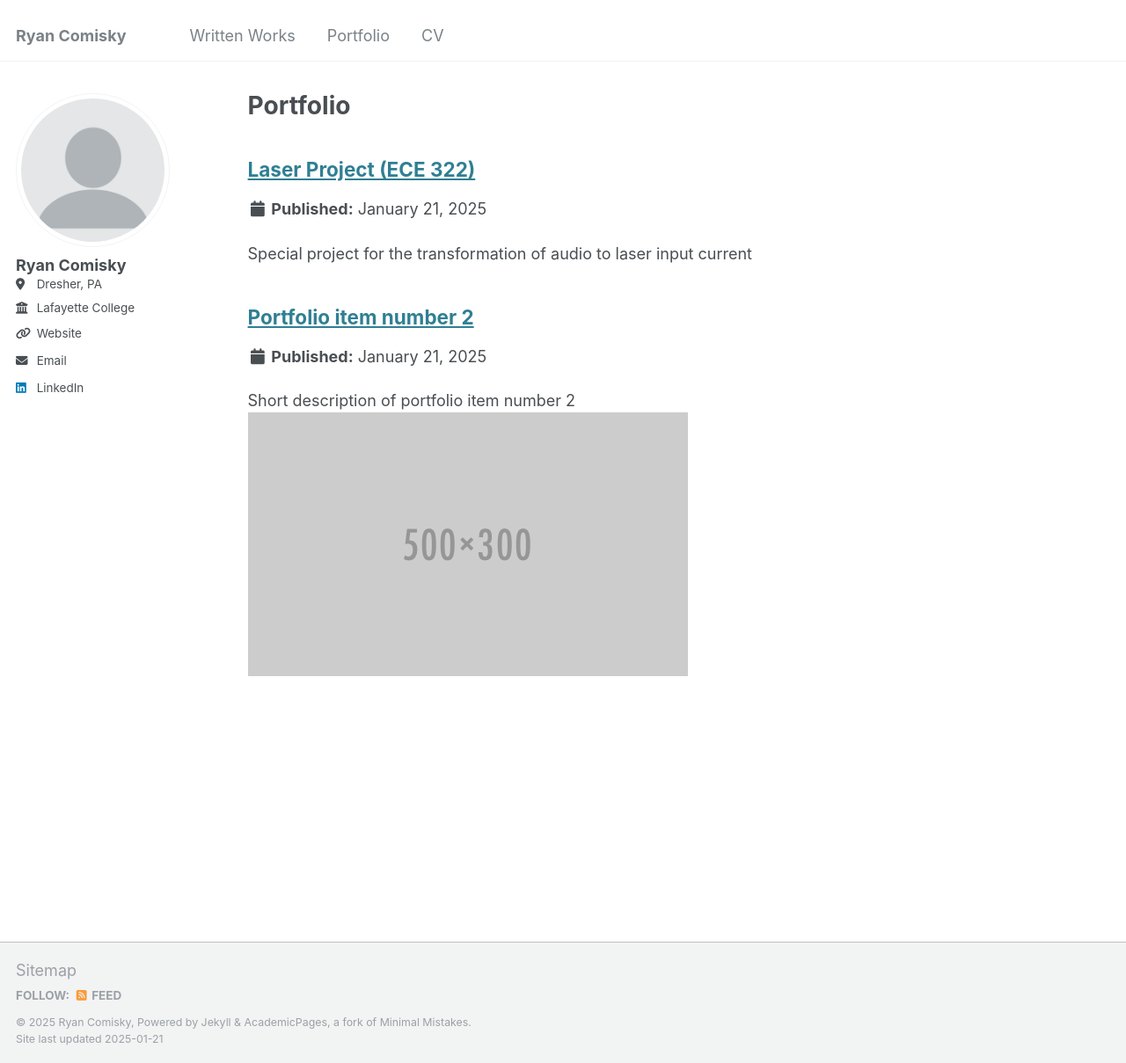
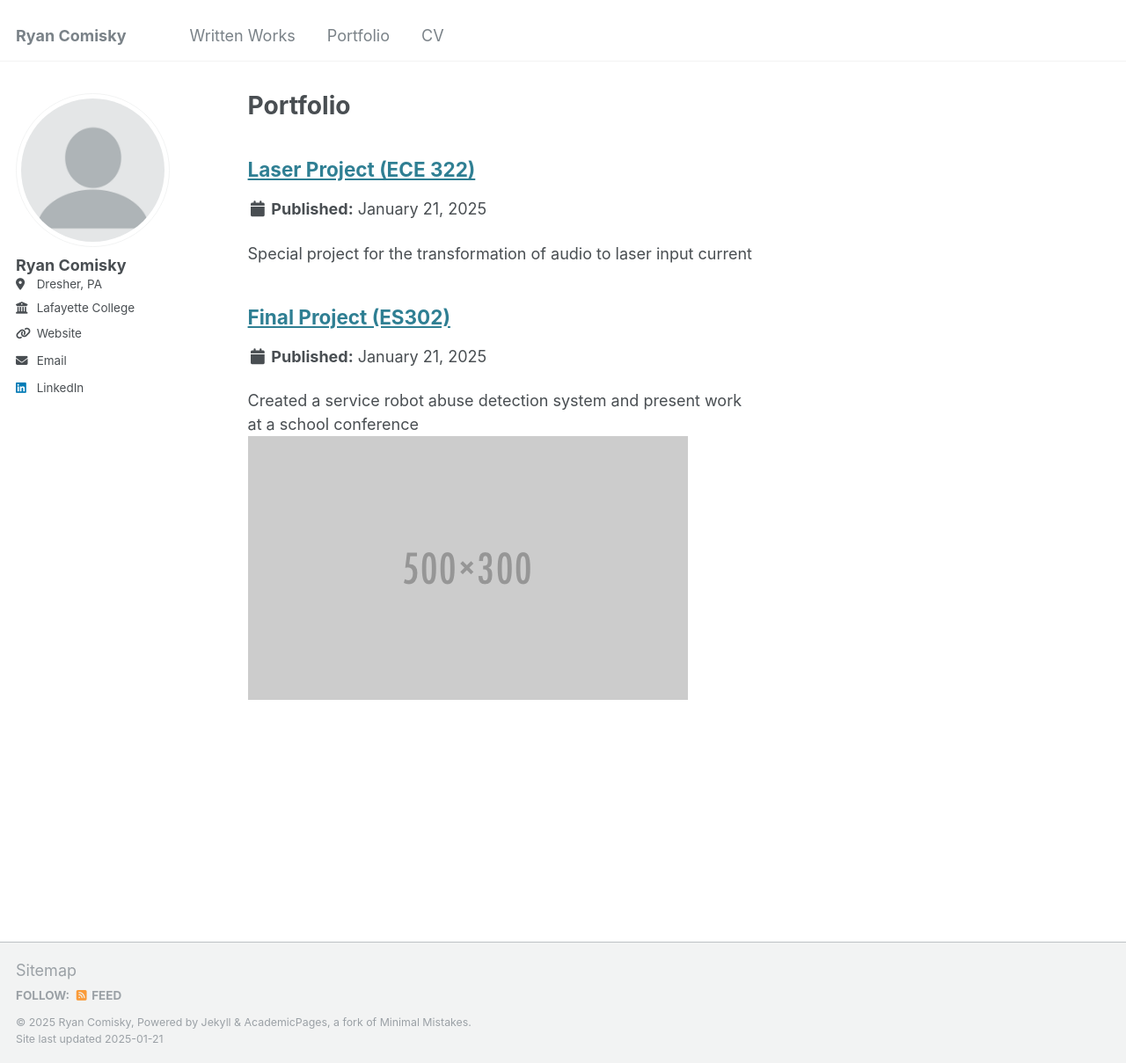
Before and after one commit to Ryan-Comisky/Ryan-Comisky.github.io, a Jekyll site: the page built from _pages/portfolio.html, in a window 1280 px wide and 1209 px high. Shown: the whole window at 88% size. Built offline with Jekyll 4.4.1, drawn with Linux system fonts in a browser that asks for light colours.

Commit message:
Update and rename portfolio-2.html to portfolio-2.md

```diff
--- a/_portfolio/portfolio-2.html
+++ b/_portfolio/portfolio-2.md
@@ -1,6 +1,6 @@
 ---
-title: "Portfolio item number 2"
-excerpt: "Short description of portfolio item number 2 <br/><img src='/images/500x300.png'>"
+title: "Final Project (ES302)"
+excerpt: "Created a service robot abuse detection system and present work at a school conference <br/><img src='/images/500x300.png'>"
 collection: portfolio
 ---
 
```
